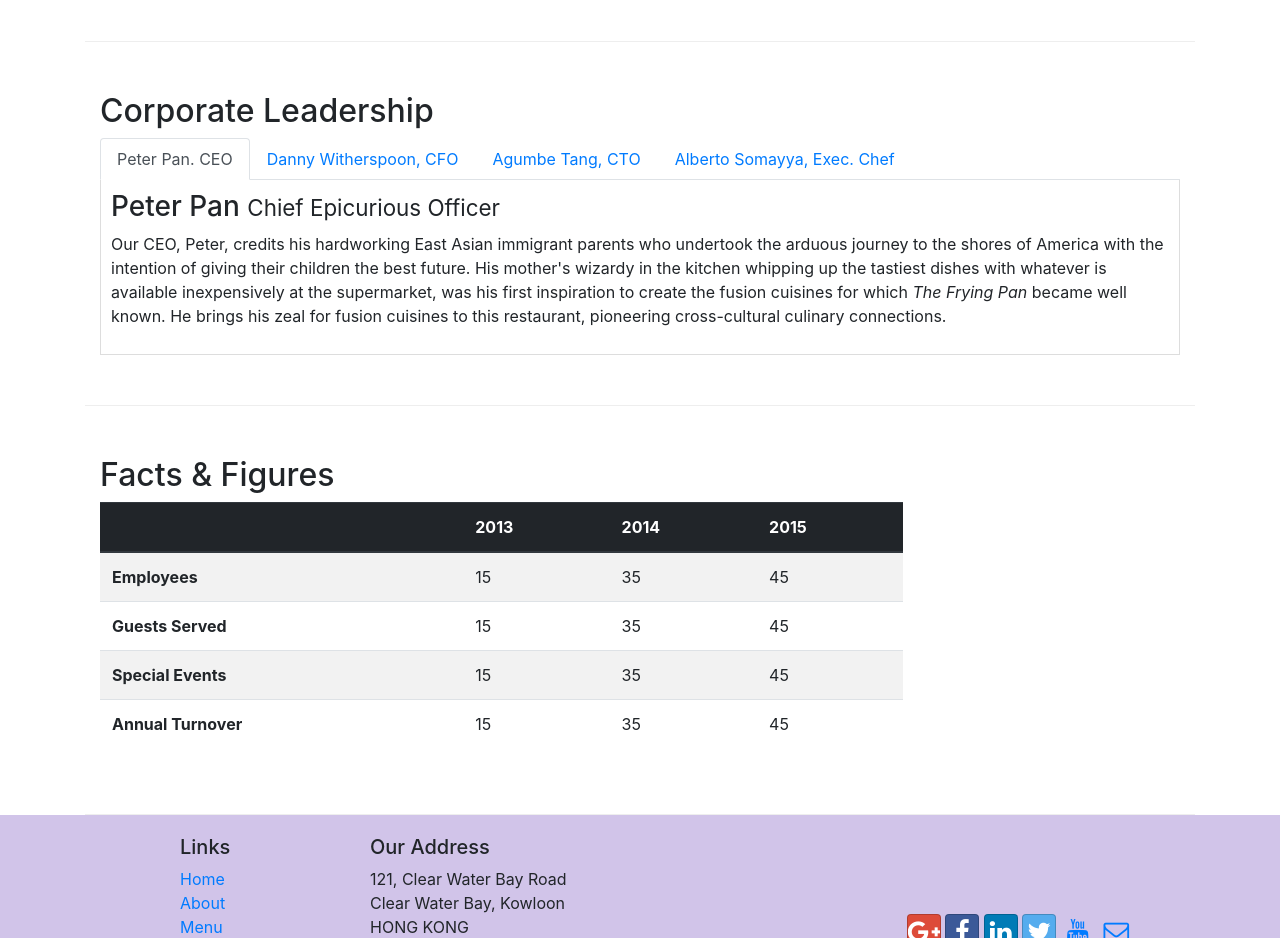
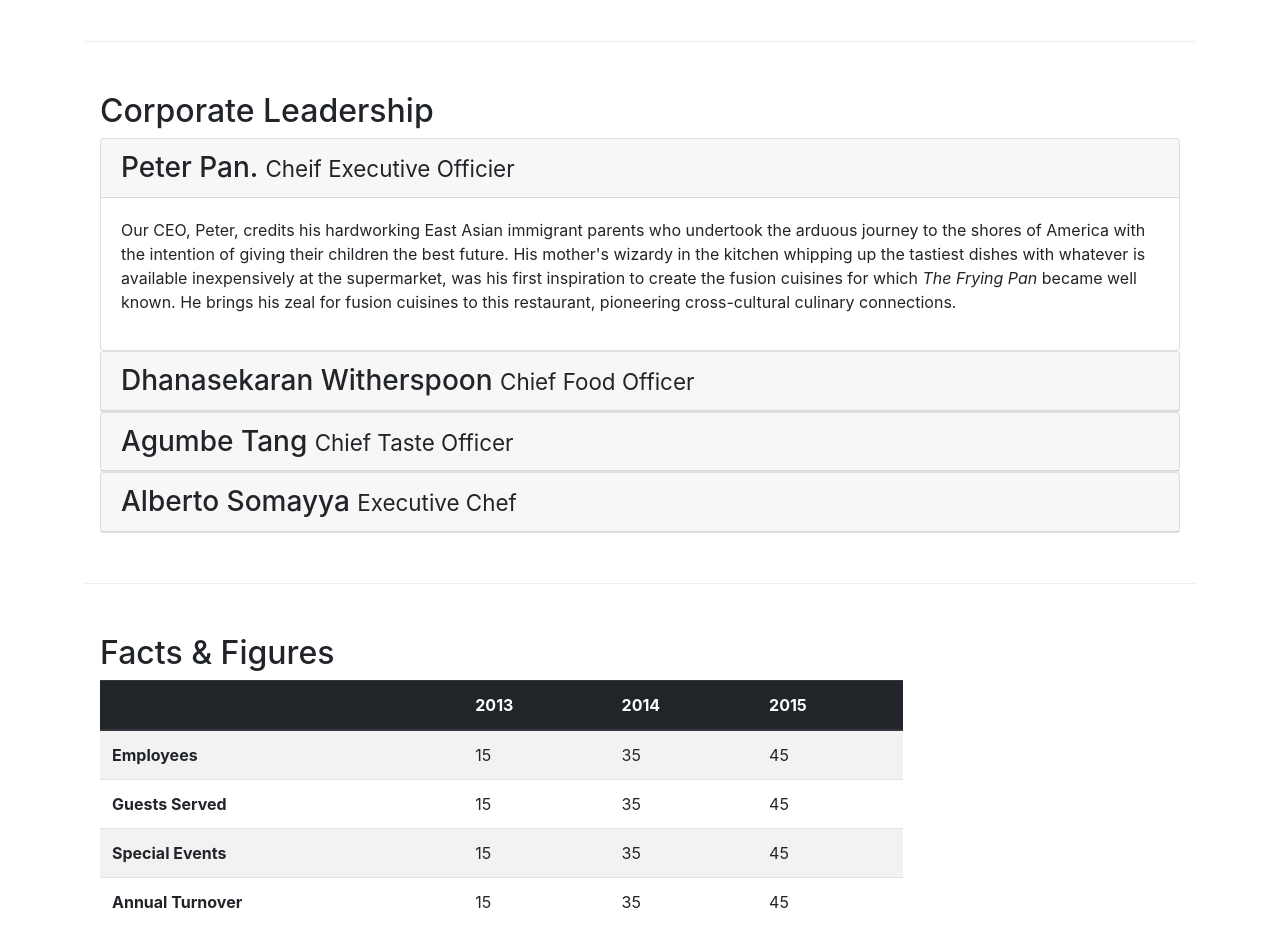
Before and after one commit to findAkash/Front-End-Web-UI-Frameworks-and-Tools-Bootstrap-4, a website: page aboutus.html in a window 1280 px wide. Shown: the part 880-1818 px from the top of the page. Drawn offline with nearby package versions, Linux system fonts and the light colour scheme.

Commit message:
accordion

```diff
--- a/aboutus.html
+++ b/aboutus.html
@@ -102,43 +102,52 @@
         <div class="row row-content">
             <div class="col-12">
                 <h2>Corporate Leadership</h2>
-
-                <ul class="nav nav-tabs">
-                    <li class="nav-item">
-                        <a class="nav-link active" href="#peter"
-                        role="tab" data-toggle="tab" >Peter Pan. CEO</a>
-                    </li>
-                    <li class="nav-item">
-                        <a class="nav-link" href="#danny"
-                        role="tab" data-toggle="tab" >Danny Witherspoon, CFO</a>
-                    </li>
-                    <li class="nav-item">
-                        <a class="nav-link" href="#agumbe"
-                        role="tab" data-toggle="tab" >Agumbe Tang, CTO</a>
-                    </li>
-                    <li class="nav-item">
-                        <a class="nav-link" href="#alberto"
-                        role="tab" data-toggle="tab" >Alberto Somayya, Exec. Chef</a>
-                    </li>
-                </ul>
-
-                <div class="tab-content">
-                    <div role="tabpanel" class="tab-pane fade show active" id="peter">
-                        <h3>Peter Pan <small>Chief Epicurious Officer</small></h3>
-                        <p class="d-none d-sm-block">Our CEO, Peter, credits his hardworking East Asian immigrant parents who undertook the arduous journey to the shores of America with the intention of giving their children the best future. His mother's wizardy in the kitchen whipping up the tastiest dishes with whatever is available inexpensively at the supermarket, was his first inspiration to create the fusion cuisines for which <em>The Frying Pan</em> became well known. He brings his zeal for fusion cuisines to this restaurant, pioneering cross-cultural culinary connections.</p>
-
+                <div id="accordion">
+                    <div class="card">
+                        <div class="card-header" role="tab" id="peterhead">
+                            <h3 class="mb-0">
+                                <a data-toggle="collapse" data-target="#peter">
+                                Peter Pan. <small>Cheif Executive Officier</small></a>
+                            </h3>
+                        </div>
+                        <div class="collapse show" id="peter" data-parent="#accordion">
+                            <div class="card-body">
+                                <p class="d-none d-sm-block">Our CEO, Peter, credits his hardworking East Asian immigrant parents who undertook the arduous journey to the shores of America with the intention of giving their children the best future. His mother's wizardy in the kitchen whipping up the tastiest dishes with whatever is available inexpensively at the supermarket, was his first inspiration to create the fusion cuisines for which <em>The Frying Pan</em> became well known. He brings his zeal for fusion cuisines to this restaurant, pioneering cross-cultural culinary connections.</p>
+                            </div>
+                        </div>
                     </div>
-                    <div role="tabpanel" class="tab-pane fade show" id="danny">
-                        <h3>Dhanasekaran Witherspoon <small>Chief Food Officer</small></h3>
-                        <p class="d-none d-sm-block">Our CFO, Danny, as he is affectionately referred to by his colleagues, comes from a long established family tradition in farming and produce. His experiences growing up on a farm in the Australian outback gave him great appreciation for varieties of food sources. As he puts it in his own words, <em>Everything that runs, wins, and everything that stays, pays!</em></p>
+                    <div class="card">
+                        <div class="card-header" role="tab" id="dannyhead">
+                            <h3 class="mb-0"><a data-toggle="collapse" data-target="#danny">
+                                Dhanasekaran Witherspoon <small>Chief Food Officer</small></a></h3>
+                        </div>
+                        <div class="collapse" id="danny" data-parent="#accordion">
+                            <div class="card-body">
+                                <p class="d-none d-sm-block">Our CFO, Danny, as he is affectionately referred to by his colleagues, comes from a long established family tradition in farming and produce. His experiences growing up on a farm in the Australian outback gave him great appreciation for varieties of food sources. As he puts it in his own words, <em>Everything that runs, wins, and everything that stays, pays!</em></p>
+                            </div>
+                        </div>
                     </div>
-                    <div role="tabpanel" class="tab-pane fade show" id="agumbe">
-                        <h3>Agumbe Tang <small>Chief Taste Officer</small></h3>
-                        <p class="d-none d-sm-block">Blessed with the most discerning gustatory sense, Agumbe, our CTO, personally ensures that every dish that we serve meets his exacting tastes. Our chefs dread the tongue lashing that ensues if their dish does not meet his exacting standards. He lives by his motto, <em>You click only if you survive my lick.</em></p>
+                    <div class="card">
+                        <div class="card-header" role="tab" id="agumbehead">
+                            <h3 class="mb-0"><a data-toggle="collapse" data-target="#agumbe">
+                               Agumbe Tang <small>Chief Taste Officer</small></a></h3>
+                        </div>
+                        <div class="collapse" id="agumbe" data-parent="#accordion">
+                            <div class="card-body">
+                                <p class="d-none d-sm-block">Blessed with the most discerning gustatory sense, Agumbe, our CTO, personally ensures that every dish that we serve meets his exacting tastes. Our chefs dread the tongue lashing that ensues if their dish does not meet his exacting standards. He lives by his motto, <em>You click only if you survive my lick.</em></p>
+                            </div>
+                        </div>
                     </div>
-                    <div role="tabpanel" class="tab-pane fade show" id="alberto">
-                        <h3>Alberto Somayya <small>Executive Chef</small></h3>
-                        <p class="d-none d-sm-block">Award winning three-star Michelin chef with wide International experience having worked closely with whos-who in the culinary world, he specializes in creating mouthwatering Indo-Italian fusion experiences. He says, <em>Put together the cuisines from the two craziest cultures, and you get a winning hit! Amma Mia!</em></p>
+                    <div class="card">
+                        <div class="card-header" role="tab" id="albertohead">
+                            <h3 class="mb-0"><a data-toggle="collapse" data-target="#alberto">
+                                Alberto Somayya <small>Executive Chef</small></a></h3>
+                        </div>
+                        <div class="collapse" id="alberto" data-parent="#accordion">
+                            <div class="card-body">
+                                <p class="d-none d-sm-block">Award winning three-star Michelin chef with wide International experience having worked closely with whos-who in the culinary world, he specializes in creating mouthwatering Indo-Italian fusion experiences. He says, <em>Put together the cuisines from the two craziest cultures, and you get a winning hit! Amma Mia!</em></p>
+                            </div>
+                        </div>
                     </div>
                 </div>
             </div>
```
